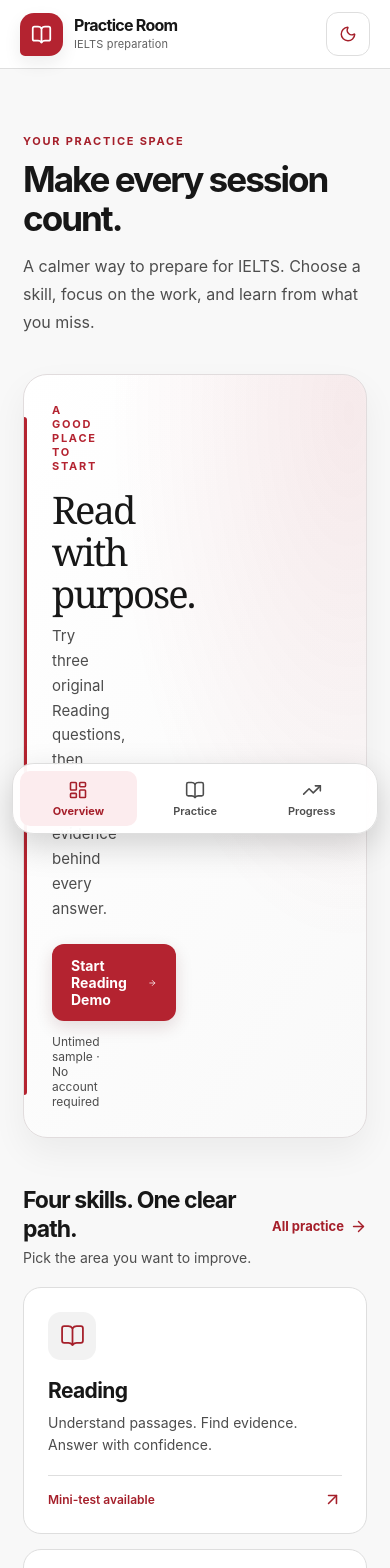
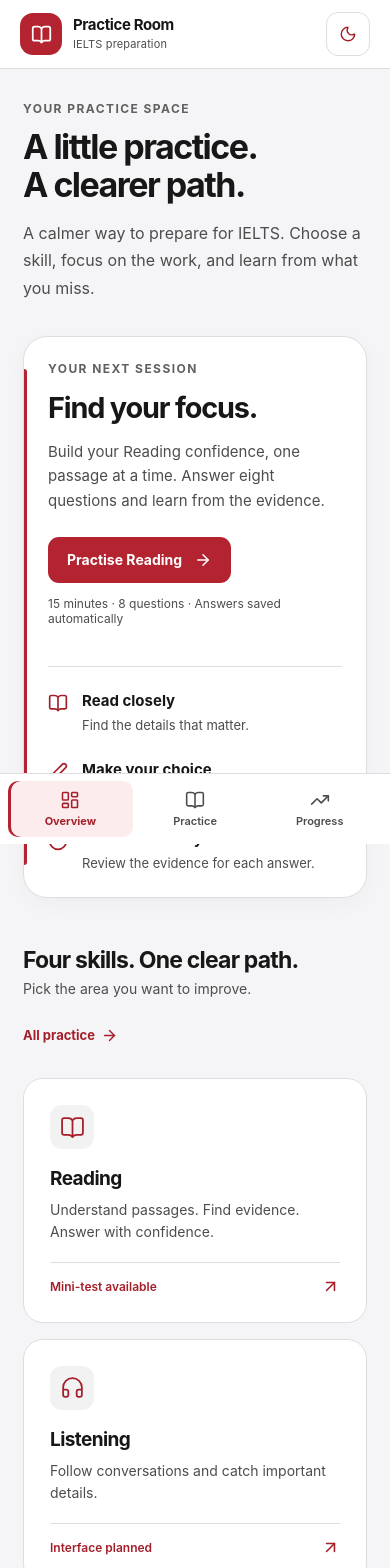
Before and after one commit to sourceHarris/ielts, a React (Vite) app in the folder frontend/: page / in a window 390 px wide. Shown: the top 1568 px of the page. Built offline with nearby package versions, Linux system fonts and the light colour scheme.

Commit message:
feat: refine practice workspace and add library search

```diff
--- a/frontend/index.html
+++ b/frontend/index.html
@@ -4,7 +4,8 @@
     <meta charset="UTF-8" />
     <link rel="icon" type="image/svg+xml" href="/favicon.svg" />
     <meta name="viewport" content="width=device-width, initial-scale=1.0" />
-    <title>ielts-platform</title>
+    <meta name="description" content="A focused space for IELTS Academic practice. Read, answer, and learn with timed exercises and clear explanations." />
+    <title>Practice Room — IELTS Academic practice</title>
   </head>
   <body>
     <div id="root"></div>
--- a/frontend/src/App.css
+++ b/frontend/src/App.css
@@ -1,10 +1,10 @@
 #root { min-height: 100svh; }
-.app-frame { display: grid; grid-template-columns: 242px minmax(0, 1fr); min-height: 100svh; }
+.app-frame { display:grid;grid-template-columns:232px minmax(0,1fr);min-height:100svh; }
 .skip-link { position: fixed; top: -90px; left: 14px; z-index: 200; padding: 12px 18px; border-radius: 12px; background: var(--accent); color: var(--button-ink); }
 .skip-link:focus { top: 12px; }
-.sidebar { position: sticky; top: 0; display: flex; flex-direction: column; height: 100svh; padding: 28px 17px 22px; background: var(--surface); border-right: 1px solid var(--border); }
+.sidebar { position:sticky;top:0;display:flex;flex-direction:column;height:100svh;padding:32px 18px 24px;background:var(--surface);border-right:1px solid var(--border); }
 .brand { display: inline-flex; align-items: center; gap: 11px; min-height: 48px; max-width: fit-content; }
-.brand-symbol { display: grid; place-items: center; width: 40px; height: 40px; border-radius: 12px; background: var(--accent); color: var(--button-ink); }
+.brand-symbol { display:grid;place-items:center;width:42px;height:42px;border-radius:13px;background:var(--accent);color:var(--button-ink); }
 .brand-copy { display: flex; flex-direction: column; gap: 3px; }
 .brand-copy strong { font-size: 15px; letter-spacing: -.025em; line-height: 1.12; }
 .brand-copy small { color: var(--muted); font-size: 11px; letter-spacing: .012em; }
@@ -12,47 +12,41 @@
 .sidebar-nav { display: flex; flex-direction: column; gap: 6px; }
 .nav-item { display: flex; align-items: center; gap: 12px; min-height: 46px; padding: 11px 14px; font-size: 14px; font-weight: 560; border-radius: 12px; color: var(--muted); transition: background 140ms ease, color 140ms ease; }
 .nav-item:hover { background: var(--surface-muted); color: var(--ink); }
-.nav-item-active { background: var(--accent-surface); color: var(--accent-ink); }
+.nav-item-active { background:var(--accent-surface);color:var(--accent-ink);font-weight:700;box-shadow:inset 3px 0 var(--accent); }
 .sidebar-footer { display: flex; align-items: flex-start; gap: 9px; margin: auto 12px 0; padding-top: 16px; color: var(--subtle); font-size: 11px; line-height: 1.6; border-top: 1px solid var(--border); }
 .main-content { min-width: 0; display: flex; flex-direction: column; }
-.page-section { width: min(1110px, 100%); padding: 60px clamp(25px, 5.4vw, 78px) 64px; margin: 0 auto; flex: 1; }
+.page-section { width:min(1240px,100%);padding:60px clamp(24px,4.5vw,64px) 64px;margin:0 auto;flex:1; }
 .site-footer { width: 100%; padding: 18px clamp(25px, 5.4vw, 78px) 26px; border-top: 1px solid var(--border); color: var(--subtle); font-size: 12px; display: flex; justify-content: space-between; gap: 16px; }
 .mobile-header, .bottom-nav { display: none; }
-.eyebrow { color: var(--accent-ink); font-size: 11px; font-weight: 720; letter-spacing: .135em; text-transform: uppercase; margin: 0; }
+.eyebrow { color:var(--subtle);font-size:.75rem;font-weight:650;letter-spacing:.12em;text-transform:uppercase;margin:0; }
 .page-intro { margin-bottom: 34px; max-width: 750px; }
 h1, h2, h3, p { margin-top: 0; }
-h1 { margin: 12px 0 13px; font-size: clamp(32px, 3.6vw, 47px); font-weight: 690; line-height: 1.12; letter-spacing: -.048em; }
+h1 { margin:12px 0 16px;font-size:clamp(2rem,3.5vw,3rem);font-weight:700;line-height:1.12;letter-spacing:-.045em;text-wrap:balance; }
 h2 { font-size: 23px; letter-spacing: -.035em; line-height: 1.25; }
-.intro-description { margin-bottom: 0; color: var(--muted); line-height: 1.65; font-size: 16px; max-width: 650px; }
-.focus-panel { position: relative; overflow: hidden; display: grid; grid-template-columns: minmax(0, 1.45fr) minmax(210px, 0.7fr); gap: 26px; min-height: 280px; padding: clamp(28px, 3.5vw, 42px); background: var(--accent-surface); border: 1px solid var(--border); border-radius: 19px; }
-.focus-panel::before { content: ''; position: absolute; top: 30px; left: 0; bottom: 30px; width: 4px; background: var(--accent); border-radius: 0 4px 4px 0; }
+.intro-description { margin-bottom:0;color:var(--muted);line-height:1.7;font-size:1rem;max-width:620px; }
+.focus-panel { position:relative;display:grid;grid-template-columns:minmax(0,1.3fr) minmax(240px,.9fr);gap:40px;min-height:290px;padding:clamp(24px,3.5vw,42px);background:var(--surface);border:1px solid var(--border);border-radius:24px;box-shadow:0 6px 24px var(--ambient-shadow); }
+.focus-panel::before { content:"";position:absolute;top:32px;left:0;bottom:32px;width:3px;background:var(--accent);border-radius:0 4px 4px 0; }
 .focus-main { max-width: 540px; }
-.focus-main h2 { margin: 12px 0 10px; font-size: clamp(26px, 3vw, 36px); letter-spacing: -.05em; }
+.focus-main h2 { margin:14px 0;font-size:clamp(1.8rem,3vw,2.5rem);font-weight:650;letter-spacing:-.04em; }
 .focus-main > p:not(.eyebrow) { color: var(--muted); font-size: 15px; line-height: 1.65; margin-bottom: 23px; }
 .focus-main > small { color: var(--muted); display: block; margin-top: 13px; font-size: 12px; }
 .button { min-height: 46px; display: inline-flex; gap: 12px; align-items: center; justify-content: center; padding: 12px 18px; border-radius: 11px; font-size: 14px; font-weight: 650; border: 1px solid transparent; transition: background 140ms ease, transform 140ms ease, border-color 140ms ease; }
-.button:hover { transform: translateY(-1px); }
+.button:hover { background-color:var(--surface-muted); }
 .button:active { transform: translateY(0); }
-.button-primary { color: var(--button-ink); background: var(--accent); }
-.button-primary:hover { background: var(--accent-hover); }
+.button-primary { color:var(--button-ink);background:var(--accent); }
+.button-primary:hover { background:var(--accent-hover); }
 .button-secondary { color: var(--ink); background: var(--surface); border-color: var(--border); }
 .button-secondary:hover { background: var(--surface-muted); }
 .button:disabled { opacity: .45; transform: none; }
-.answer-sheet { align-self: center; justify-self: end; display: flex; flex-direction: column; width: min(100%, 240px); transform: rotate(3deg); min-height: 185px; padding: 22px; border-radius: 8px; background: var(--surface); border: 1px solid var(--border); box-shadow: 0 13px 25px rgba(16,31,56,.08); }
-.sheet-title { font-weight: 760; font-size: 10px; letter-spacing: .12em; color: var(--muted); }
-.sheet-bubbles { display: flex; gap: 11px; margin: auto 0; }
-.sheet-bubbles > span { display: grid; place-items: center; width: 42px; height: 42px; border: 1px solid var(--accent); color: var(--accent-ink); font-size: 13px; font-weight: 680; border-radius: 50%; }
-.sheet-bubbles > span:nth-child(1) { background: var(--accent-surface); }
-.sheet-caption { margin-top: auto; padding-top: 12px; color: var(--muted); border-top: 1px solid var(--border); font-size: 11px; }
 .section-heading { display: flex; justify-content: space-between; gap: 16px; align-items: flex-end; margin: 48px 0 21px; }
 .section-heading h2 { margin: 0 0 5px; }
 .section-heading p { color: var(--muted); font-size: 14px; margin: 0; }
 .text-link { display: inline-flex; align-items: center; gap: 6px; color: var(--accent-ink); font-size: 13px; font-weight: 660; min-height: 44px; white-space: nowrap; }
 .text-link:hover { text-decoration: underline; text-underline-offset: 4px; }
-.skill-grid { display: grid; grid-template-columns: repeat(2, minmax(0, 1fr)); gap: 14px; }
-.skill-card { min-width: 0; display: flex; flex-direction: column; gap: 18px; min-height: 235px; padding: 24px; background: var(--surface); border: 1px solid var(--border); border-radius: 17px; transition: border-color 140ms ease, transform 140ms ease; }
-.skill-card:hover { transform: translateY(-2px); border-color: var(--accent); }
-.skill-icon { display: inline-grid; place-items: center; align-self: flex-start; width: 50px; height: 50px; border-radius: 14px; background: var(--surface-muted); color: var(--accent-ink); }
+.skill-grid { display:grid;grid-template-columns:repeat(2,minmax(0,1fr));gap:16px; }
+.skill-card { min-width:0;display:flex;flex-direction:column;gap:18px;min-height:210px;padding:26px;background:var(--surface);border:1px solid var(--border);border-radius:20px;transition:border-color 140ms ease,box-shadow 140ms ease; }
+.skill-card:hover { border-color:var(--accent);box-shadow:0 4px 18px var(--ambient-shadow); }
+.skill-icon { display:inline-grid;place-items:center;align-self:flex-start;width:44px;height:44px;border-radius:12px;background:var(--surface-muted);color:var(--accent-ink); }
 .skill-card-text { display: flex; flex-direction: column; gap: 9px; flex: 1; }
 .skill-card-text strong { font-size: 19px; letter-spacing: -.03em; }
 .skill-card-text > span { color: var(--muted); font-size: 14px; line-height: 1.6; }
@@ -76,14 +70,14 @@ h2 { font-size: 23px; letter-spacing: -.035em; line-height: 1.25; }
 .detail-panel { padding: 27px; border: 1px solid var(--border); border-radius: 16px; background: var(--surface); }
 .detail-panel h2 { margin-bottom: 10px; }
 .detail-panel p { color: var(--muted); line-height: 1.65; }
-.empty-state { display: flex; flex-direction: column; align-items: flex-start; padding: 46px; min-height: 360px; justify-content: center; border: 1px dashed var(--border); border-radius: 18px; background: var(--surface); }
+.empty-state { display:flex;flex-direction:column;align-items:flex-start;padding:40px;min-height:300px;justify-content:center;border:1px solid var(--border);border-radius:20px;background:var(--surface); }
 .empty-symbol { width: 58px; height: 58px; display: grid; place-items: center; color: var(--accent-ink); background: var(--accent-surface); border-radius: 17px; margin-bottom: 22px; }
 .empty-state h2 { max-width: 440px; margin-bottom: 10px; }
 .empty-state p { max-width: 500px; color: var(--muted); font-size: 15px; line-height: 1.6; }
 .metrics-grid { display: grid; grid-template-columns: repeat(2, 1fr); gap: 16px; }
 .metric { display: flex; flex-direction: column; gap: 9px; padding: 26px; border: 1px solid var(--border); border-radius: 15px; background: var(--surface); }
 .metric small { font-size: 13px; color: var(--muted); }
-.metric > strong { font-size: 38px; letter-spacing: -.06em; }
+.metric > strong { font-size:2.5rem;letter-spacing:-.05em;font-variant-numeric:tabular-nums; }
 .metric > strong span { font-size: 20px; font-weight: 500; color: var(--muted); }
 .history-panel { padding: 28px; background: var(--surface); border: 1px solid var(--border); border-radius: 16px; margin-top: 17px; }
 .history-panel h2 { margin-bottom: 12px; }
@@ -98,14 +92,14 @@ h2 { font-size: 23px; letter-spacing: -.035em; line-height: 1.25; }
 .exam-topline h1 { font-size: clamp(27px, 3vw, 37px); margin-bottom: 0; }
 .exam-status { display: inline-flex; align-items: center; gap: 7px; color: var(--muted); font-size: 13px; white-space: nowrap; }
 .exam-grid { display: grid; grid-template-columns: minmax(0, .95fr) minmax(0, 1.05fr); align-items: start; gap: 17px; }
-.paper-panel { padding: clamp(20px, 3vw, 34px); border: 1px solid var(--border); border-radius: 16px; background: var(--surface); min-width: 0; }
+.paper-panel { padding:clamp(20px,3vw,34px);border:1px solid var(--border);border-radius:20px;background:var(--surface);min-width:0;box-shadow:0 4px 20px var(--ambient-shadow); }
 .passage-panel { position: sticky; top: 22px; }
 .passage-panel h2 { font-size: 27px; margin: 12px 0 26px; }
 .passage-text { font-family: Georgia, Cambria, "Times New Roman", serif; font-size: 18px; line-height: 1.95; color: var(--ink); margin-bottom: 22px; }
 .source-label { color: var(--subtle); font-size: 12px; border-top: 1px solid var(--border); padding-top: 18px; margin-bottom: 0; }
 .questions-heading { display: flex; justify-content: space-between; gap: 10px; align-items: flex-start; }
 .questions-heading h2 { font-size: 23px; margin: 9px 0 0; }
-.answered-pill { white-space: nowrap; border: 1px solid var(--border); color: var(--muted); font-size: 11px; border-radius: 30px; padding: 8px 10px; }
+.answered-pill { display:inline-flex;align-items:center;gap:7px;flex-wrap:wrap;color:var(--muted);font-size:.75rem;border-radius:8px;padding:8px 10px;background:var(--surface-muted); }
 .question-guidance { color: var(--muted); line-height: 1.55; font-size: 13px; margin: 20px 0; }
 .question-block { border: 0; margin: 0; padding: 23px 0; min-width: 0; border-top: 1px solid var(--border); }
 .question-block legend { float: left; display: flex; align-items: start; width: 100%; gap: 11px; padding: 0; font-size: 15px; font-weight: 600; line-height: 1.55; }
@@ -125,7 +119,7 @@ h2 { font-size: 23px; letter-spacing: -.035em; line-height: 1.25; }
 .result-banner h2 { font-size: 21px; margin: 0 0 5px; }
 .result-banner p { font-size: 13px; margin: 0; line-height: 1.5; }
 
-@media (max-width: 1050px) { .app-frame { grid-template-columns: 205px minmax(0,1fr); } .focus-panel { grid-template-columns: minmax(0, 1fr) 185px; } .answer-sheet { padding: 17px; } .sheet-bubbles > span { width: 34px; height: 34px; } }
+@media (max-width: 1050px) { .app-frame { grid-template-columns: 205px minmax(0,1fr); } }
 @media (max-width: 820px) {
   .app-frame { display: block; }
   .sidebar { display: none; }
@@ -143,7 +137,6 @@ h2 { font-size: 23px; letter-spacing: -.035em; line-height: 1.25; }
 @media (max-width: 560px) {
   h1 { font-size: 34px; }
   .focus-panel { grid-template-columns: 1fr; padding: 27px; }
-  .answer-sheet { display: none; }
   .skill-grid { grid-template-columns: 1fr; }
   .skill-card { min-height: 205px; }
   .section-heading { align-items: start; }
@@ -156,7 +149,7 @@ h2 { font-size: 23px; letter-spacing: -.035em; line-height: 1.25; }
   .exam-topline { display: block; }
   .exam-status { margin-top: 15px; }
   .questions-heading { display: block; }
-  .answered-pill { display: inline-block; margin-top: 13px; }
+  .questions-heading .answered-pill { margin-top: 13px; }
   .paper-panel { padding: 22px 19px; }
   .empty-state { padding: 29px; }
 }
@@ -166,141 +159,6 @@ h2 { font-size: 23px; letter-spacing: -.035em; line-height: 1.25; }
 }
 
 
-/* --- Studio identity: content stays opaque; only the navigation floats. --- */
-#root { isolation: isolate; }
-.app-frame { grid-template-columns: 244px minmax(0,1fr); }
-.sidebar {
-  z-index: 10;
-  background: var(--sidebar-glass);
-  border-right: 1px solid var(--border);
-  box-shadow: 12px 0 42px rgba(0, 0, 0, .035);
-  backdrop-filter: blur(22px) saturate(145%);
-  -webkit-backdrop-filter: blur(22px) saturate(145%);
-}
-.sidebar .brand { margin-bottom: 51px; }
-.brand-symbol {
-  width: 43px;
-  height: 43px;
-  background: var(--accent);
-  color: var(--button-ink);
-  border-radius: 14px 14px 14px 5px;
-  box-shadow: 0 7px 17px rgba(30, 30, 30, .08);
-}
-.brand-copy strong { font-size: 16px; font-weight: 750; letter-spacing: -.045em; }
-.brand-copy small { color: var(--subtle); font-size: 11px; }
-.sidebar-nav { gap: 5px; }
-.nav-item { min-height: 48px; border-radius: 13px; }
-.nav-item-active { background: var(--accent-surface); color: var(--accent-ink); font-weight: 680; }
-.nav-item-active::before { content: ''; width: 3px; height: 19px; border-radius: 5px; background: var(--accent); position: absolute; left: 5px; }
-.sidebar-nav .nav-item { position: relative; padding-left: 19px; }
-.page-section { width: min(1170px,100%); padding-top: 65px; }
-.page-intro { margin-bottom: 38px; }
-h1 { font-size: clamp(36px, 3.8vw, 51px); font-weight: 740; letter-spacing: -.057em; }
-h2 { letter-spacing: -.042em; }
-.eyebrow { letter-spacing: .16em; font-size: 11px; }
-.intro-description { max-width: 570px; font-size: 16px; line-height: 1.76; }
-
-/* Signature exam-paper hero is content, not glass. */
-.focus-panel {
-  grid-template-columns: minmax(0, 1.4fr) minmax(210px, .7fr);
-  min-height: 326px;
-  padding: clamp(32px, 4vw, 49px);
-  border-radius: 24px;
-  border: 1px solid var(--hero-border);
-  background: radial-gradient(ellipse at 95% 5%, var(--hero-glow), transparent 52%), linear-gradient(124deg, var(--hero-bg), var(--hero-bg-deep));
-  color: var(--hero-ink);
-  box-shadow: 0 15px 35px rgba(0, 0, 0, .055);
-}
-.focus-panel::before { width: 3px; top: 42px; bottom: 42px; background: var(--hero-accent); }
-.focus-main { z-index: 1; }
-.focus-main .eyebrow { color: var(--hero-accent); }
-.focus-main h2 { font-family: ui-serif, Georgia, Cambria, serif; font-weight: 500; font-size: clamp(32px, 3.8vw, 47px); letter-spacing: -.05em; line-height: 1.1; margin-top: 16px; }
-.focus-main > p:not(.eyebrow) { color: var(--hero-muted); max-width: 430px; }
-.focus-main > small { color: var(--hero-muted); }
-.focus-panel .button-primary { color: var(--hero-action-ink); background: var(--hero-action-bg); }
-.focus-panel .button-primary:hover { background: var(--hero-action-hover); }
-.answer-sheet {
-  position: relative;
-  transform: rotate(5deg) translateY(9px);
-  width: min(100%, 238px);
-  min-height: 219px;
-  border: 1px solid var(--sheet-border);
-  background: var(--sheet-bg);
-  color: var(--sheet-ink);
-  box-shadow: 0 20px 46px var(--paper-shadow), -7px 7px 0 var(--accent-surface);
-  padding: 25px 22px;
-}
-.answer-sheet::before { content: ''; position: absolute; left: 0; right: 0; top: 59px; bottom: 42px; pointer-events: none; opacity: .58; background-image: repeating-linear-gradient(to bottom, transparent 0 27px, var(--sheet-lines) 28px 29px); }
-.sheet-title,.sheet-caption { position: relative; z-index: 1; color: var(--sheet-muted); }
-.sheet-bubbles { position: relative; z-index: 1; }
-.sheet-bubbles > span { border-color: var(--accent); color: var(--accent-ink); background: var(--sheet-bg); }
-.sheet-bubbles > span:nth-child(1) { background: var(--accent-surface); }
-.sheet-caption { border-color: var(--sheet-border); }
-
-/* Quiet cards, varied typography, no blur in content surfaces. */
-.skill-grid { gap: 15px; }
-.skill-card {
-  border: 1px solid var(--border);
-  border-radius: 18px;
-  background: var(--surface);
-  min-height: 235px;
-  transition: border-color 160ms ease, box-shadow 160ms ease, transform 160ms ease;
-}
-.skill-card:hover { border-color: var(--accent); box-shadow: 0 11px 24px rgba(0, 0, 0, .065); }
-.skill-icon { width: 48px; height: 48px; background: var(--surface-muted); border-radius: 13px; }
-.skill-card-text strong { font-size: 21px; }
-.skill-card-foot { color: var(--accent-ink); }
-.quiet-note { margin-top: 31px; }
-.paper-panel { box-shadow: 0 6px 24px rgba(0, 0, 0, .035); }
-.passage-panel { border-top: 3px solid var(--accent); }
-.passage-text { line-height: 1.92; font-size: 18px; }
-.option { font-size: 13px; }
-.option-selected { box-shadow: inset 0 0 0 1px var(--accent); }
-.button { border-radius: 12px; font-weight: 690; }
-.button-primary { box-shadow: 0 6px 17px rgba(80, 12, 18, .14); }
-.site-footer { color: var(--subtle); }
-
-@media (max-width: 1050px) {
-  .app-frame { grid-template-columns: 205px minmax(0, 1fr); }
-}
-@media (max-width: 820px) {
-  .mobile-header {
-    background: var(--bottom-glass);
-    border-bottom: 1px solid var(--border);
-    backdrop-filter: blur(20px) saturate(135%);
-    -webkit-backdrop-filter: blur(20px) saturate(135%);
-  }
-  .bottom-nav {
-    left: max(12px, env(safe-area-inset-left));
-    right: max(12px, env(safe-area-inset-right));
-    bottom: max(10px, env(safe-area-inset-bottom));
-    padding: 7px;
-    border: 1px solid var(--border);
-    border-radius: 22px;
-    background: var(--bottom-glass);
-    box-shadow: 0 12px 33px rgba(0, 0, 0, .17);
-    backdrop-filter: blur(22px) saturate(145%);
-    -webkit-backdrop-filter: blur(22px) saturate(145%);
-  }
-  .bottom-nav .nav-item { min-height: 55px; }
-  .nav-item-active::before { display: none; }
-  .page-section { padding-bottom: 120px; }
-}
-@media (max-width: 560px) {
-  h1 { font-size: clamp(33px, 9vw, 41px); }
-  .focus-panel { padding: 28px; }
-  .focus-main h2 { font-size: 38px; }
-  .skill-grid { grid-template-columns: 1fr; }
-  .skill-card { min-height: 192px; }
-}
-@media (prefers-reduced-transparency: reduce) {
-  .sidebar, .mobile-header, .bottom-nav { backdrop-filter: none; -webkit-backdrop-filter: none; background: var(--surface); }
-}
-@media (forced-colors: active) {
-  .sidebar, .mobile-header, .bottom-nav { backdrop-filter: none; -webkit-backdrop-filter: none; }
-  .focus-panel { border: 1px solid CanvasText; }
-  .focus-panel .button-primary { border: 1px solid ButtonText; }
-}
 
 /* Theme is a control, not a fourth navigation tab. */
 .sidebar-theme { margin: 24px 12px 8px; }
@@ -328,3 +186,15 @@ h2 { letter-spacing: -.042em; }
 @media (prefers-reduced-transparency: reduce) {
   .sidebar, .mobile-header, .bottom-nav { background: var(--surface); }
 }
+
+/* The study method replaces the decorative answer-sheet preview. */
+.practice-method { list-style:none;margin:0;padding:4px 0 4px 28px;border-left:1px solid var(--border);display:grid;align-content:center;gap:24px; }
+.practice-method li { display:flex;align-items:flex-start;gap:14px; }
+.practice-method svg { flex-shrink:0;color:var(--accent-ink);margin-top:2px; }
+.practice-method strong { display:block;font-size:.9375rem;font-weight:650;margin-bottom:5px; }
+.practice-method span { display:block;color:var(--muted);font-size:.8125rem;line-height:1.6; }
+.visually-hidden { position:absolute;width:1px;height:1px;padding:0;margin:-1px;overflow:hidden;clip-path:inset(50%);white-space:nowrap;border:0; }
+@media (max-width:1050px) { .focus-panel { grid-template-columns:1fr; } .practice-method { border-left:0;border-top:1px solid var(--border);padding:24px 0 0; } }
+@media (max-width:820px) { .page-section { padding-top:32px; } .mobile-header { padding-left:max(20px,env(safe-area-inset-left));padding-right:max(20px,env(safe-area-inset-right)); } }
+@media (max-width:560px) { .focus-panel { padding:24px; } .skill-card { min-height:190px; } .section-heading { flex-wrap:wrap; } .data-note { align-items:flex-start;line-height:1.6; } }
+@media (prefers-contrast:more) { .paper-panel,.skill-card,.focus-panel,.unified-practice-card { border-color:var(--ink); } }
--- a/frontend/src/App.tsx
+++ b/frontend/src/App.tsx
@@ -376,7 +376,7 @@ function Overview({
     <div className="page-section">
       <PageIntro
         eyebrow="YOUR PRACTICE SPACE"
-        title="Make every session count."
+        title="A little practice. A clearer path."
         description="A calmer way to prepare for IELTS. Choose a skill, focus on the work, and learn from what you miss."
       />
 
@@ -386,23 +386,23 @@ function Overview({
       >
         <div className="focus-main">
           <p className="eyebrow">
-            A GOOD PLACE TO START
+            YOUR NEXT SESSION
           </p>
 
           <h2 id="focus-title">
-            Read with purpose.
+            Find your focus.
           </h2>
 
           <p>
-            Try three original Reading questions,
-            then review the evidence behind every answer.
+            Build your Reading confidence, one passage at a time.
+            Answer eight questions and learn from the evidence.
           </p>
 
           <a
             className="button button-primary"
-            href="#/reading-demo"
+            href="#/reading-mini"
           >
-            Start Reading Demo
+            Practise Reading
             <ArrowRight
               size={18}
               aria-hidden="true"
@@ -410,31 +410,24 @@ function Overview({
           </a>
 
           <small>
-            Untimed sample · No account required
+            15 minutes · 8 questions · Answers saved automatically
           </small>
         </div>
 
-        <div
-          className="answer-sheet"
-          aria-label="Preview of the three-question answer navigator"
-        >
-          <span className="sheet-title">
-            YOUR ANSWER SHEET
-          </span>
-
-          <div
-            className="sheet-bubbles"
-            aria-hidden="true"
-          >
-            <span>1</span>
-            <span>2</span>
-            <span>3</span>
-          </div>
-
-          <span className="sheet-caption">
-            Read → Answer → Review
-          </span>
-        </div>
+        <ol className="practice-method" aria-label="How practice works">
+          <li>
+            <BookOpen size={20} aria-hidden="true" />
+            <div><strong>Read closely</strong><span>Find the details that matter.</span></div>
+          </li>
+          <li>
+            <PenLine size={20} aria-hidden="true" />
+            <div><strong>Make your choice</strong><span>Work at your own pace, within the timer.</span></div>
+          </li>
+          <li>
+            <CheckCircle2 size={20} aria-hidden="true" />
+            <div><strong>Understand why</strong><span>Review the evidence for each answer.</span></div>
+          </li>
+        </ol>
       </section>
 
       <div className="section-heading">
--- a/frontend/src/index.css
+++ b/frontend/src/index.css
@@ -9,7 +9,8 @@
   font-weight: 400;
   color-scheme: light;
 
-  --canvas: #F8F8F8;
+  --canvas: #F5F5F7;
+  --ambient-shadow: rgba(0,0,0,.035);
   --surface: #FFFFFF;
   --surface-muted: #F2F2F2;
   --ink: #171717;
@@ -48,7 +49,8 @@
 
 :root[data-theme="dark"] {
   color-scheme: dark;
-  --canvas: #101010;
+  --canvas: #111113;
+  --ambient-shadow: rgba(0,0,0,.16);
   --surface: #1B1B1B;
   --surface-muted: #272727;
   --ink: #F7F7F7;
@@ -89,7 +91,10 @@
 html { scroll-behavior: smooth; background: var(--canvas); }
 body { margin: 0; min-width: 320px; background: var(--canvas); color: var(--ink); }
 a { color: inherit; text-decoration: none; }
-button, input { font: inherit; }
+button, input, select, textarea { font: inherit; }
+select, textarea { max-width:100%; }
+svg { flex-shrink:0; }
+h1,h2,h3,p,a,button { overflow-wrap:break-word; }
 button { cursor: pointer; }
 button:disabled { cursor: not-allowed; }
 :focus-visible { outline: 3px solid var(--focus-ring); outline-offset: 3px; }
```
Also changed, not shown: frontend/src/PracticeLibrary.css (+9 -4 lines), frontend/src/PracticeLibrary.tsx (+34 -3 lines), frontend/src/ReadingPractice.css (+12 -4 lines), frontend/src/ReadingPractice.tsx (+6 -24 lines).
